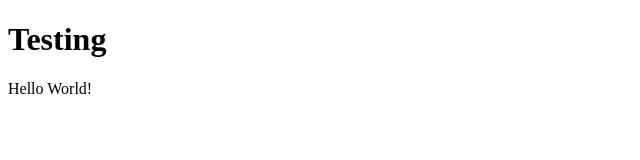
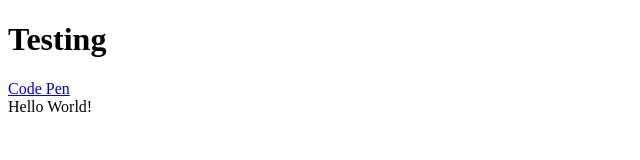
Before and after one commit to khansen804/wdd2302023, a plain HTML site: page index.html in a window 1280 px wide. Shown: the whole page, without its empty margins (0-640 px from the left). Drawn offline with Linux system fonts and the light colour scheme.

Commit message:
code pen

```diff
--- a/index.html
+++ b/index.html
@@ -8,6 +8,7 @@
     </head>
     <body>
         <h1>Testing</h1>
+        <a href="https://codepen.io/kylechansen/pen/vYagKOE">Code Pen</a>
         <footer>Hello World!</footer>
     </body>
 </html>
```
